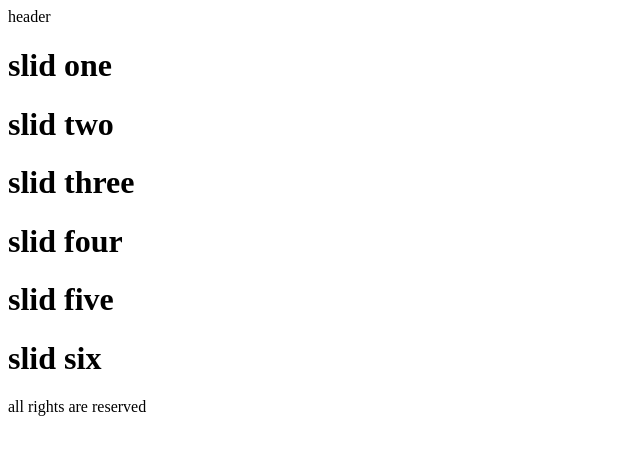
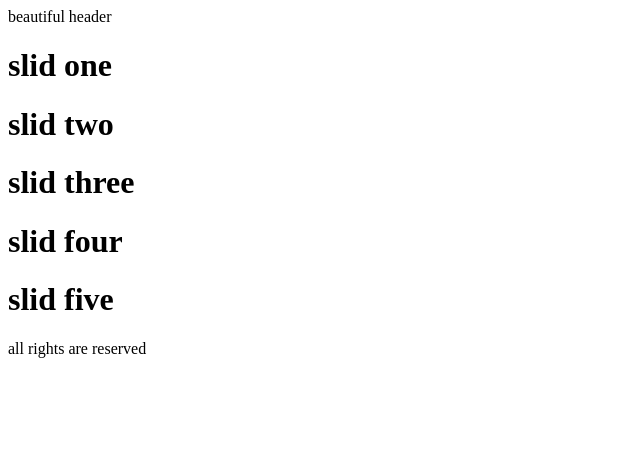
Before and after one commit to rezarogh/git-project, a plain HTML site: page index.html in a window 1280 px wide. Shown: the whole page, without its empty margins (0-640 px from the left). Drawn offline with Linux system fonts and the light colour scheme.

Commit message:
change dev kosar

```diff
--- a/index.html
+++ b/index.html
@@ -9,7 +9,7 @@
 <body>
      <header>
         <header>
-            header
+            beautiful header
         </header>
     </header>
     <span></span>
@@ -19,7 +19,6 @@
         <h1>slid three</h1>
         <h1>slid four</h1>
         <h1>slid five</h1>
-        <h1>slid six</h1>
     </div>
     <footer>
         all rights are reserved
--- a/script.js
+++ b/script.js
@@ -1,3 +1,5 @@
 console.log('hello git')
 console.log('hello git')
 console.log('hello git')
+console.log('good night git')
+console.log('hello git')
```
